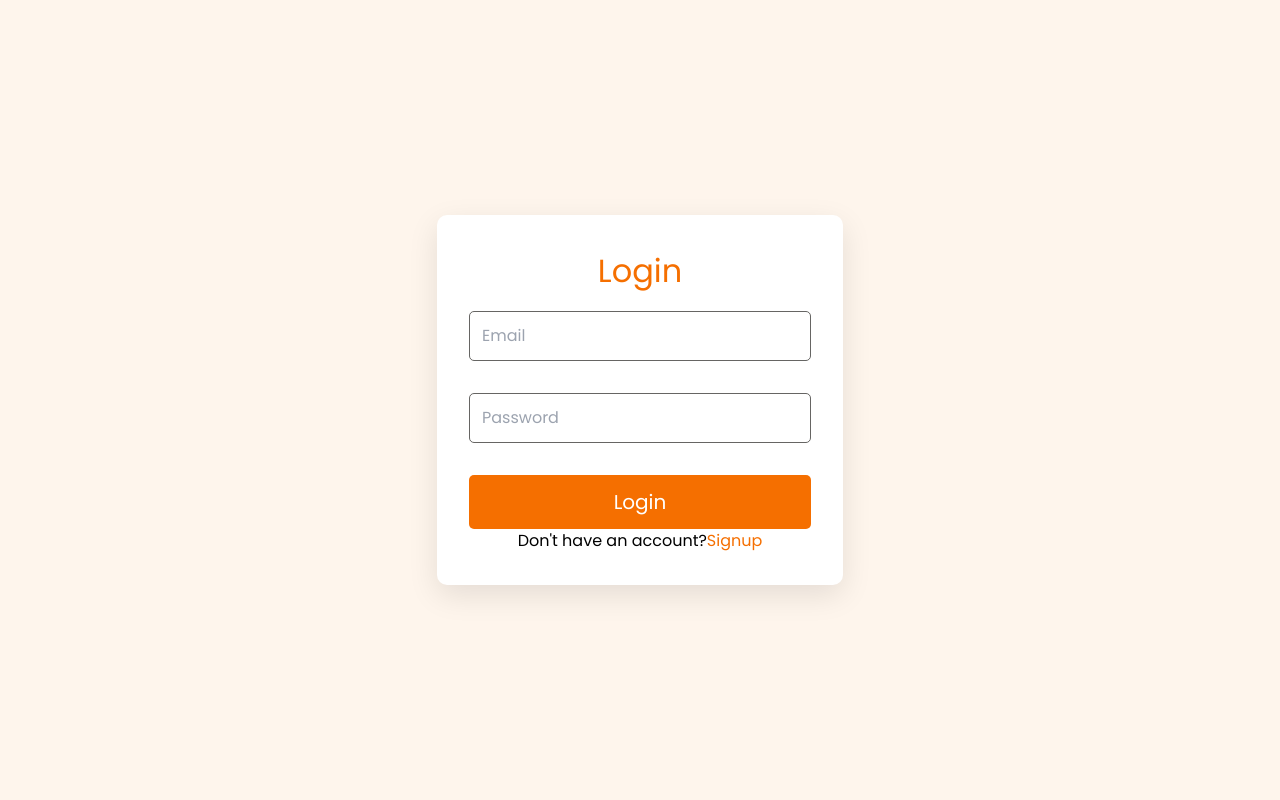
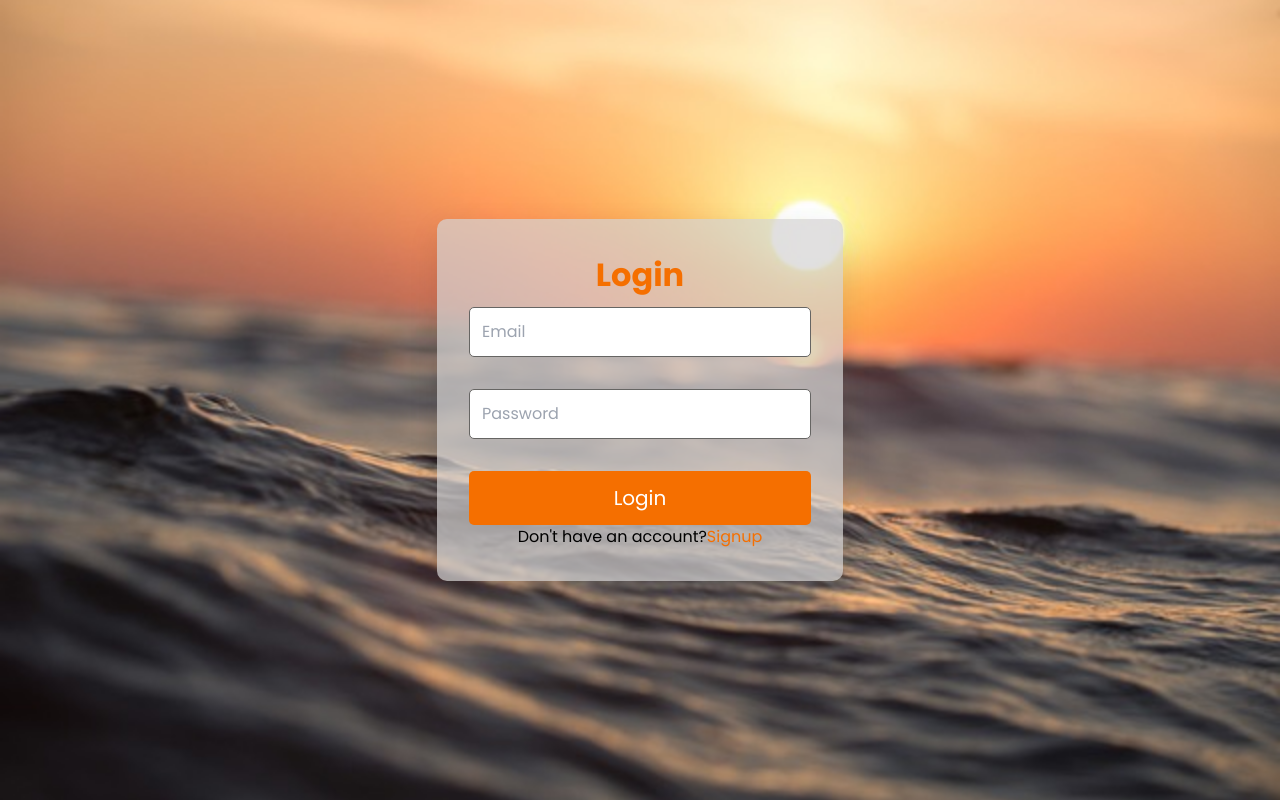
Before and after one commit to DontaboinaAnvesh/Idea, a React (Create React App) app in the folder Frontend/: page /login in a window 1280 px wide. Built offline with nearby package versions, Linux system fonts and the light colour scheme.

Commit message:
Update Login.css

```diff
--- a/Frontend/src/Components/Login.css
+++ b/Frontend/src/Components/Login.css
@@ -24,17 +24,20 @@
 
 body {
   font-family: var(--font-family);
-  background-color: var(--layout-background-color);
+  background-image: url('../Images/lg2.jpeg'); /* Correct local image path */
+  background-size: cover;
+  background-position: center;
   margin: 0;
   padding: 0;
   display: flex;
   justify-content: center;
   align-items: center;
   height: 100vh;
+
 }
 
 .login-container {
-  background-color: var(--white-color);
+  background-color: rgba(212, 211, 211, 0.7); /* Semi-transparent white */
   padding: 2rem;
   border-radius: 10px;
   box-shadow: 0 10px 30px rgba(0, 0, 0, 0.1);
@@ -43,9 +46,16 @@ body {
 }
 
 h2 {
-  font-size: var(--font-size-h2);
-  color: var(--primary-color);
-  margin-bottom: 1rem;
+  font-size: var(--font-size-h2); /* Size consistency */
+  font-weight: 700; /* Bold */
+  color: #f56f00; /* Color */
+  margin-bottom: 0.5rem; /* Margin */
+}
+h3 {
+  font-size: var(--font-size-h2); /* Keep this for size consistency */
+  font-weight: 700; /* Make it bold like in the image */
+  color: #f56f00; /* Update to a vibrant blue like in the image */
+  margin-bottom: 0.5rem; /* Slightly reduce the margin */
 }
 
 form {
```
